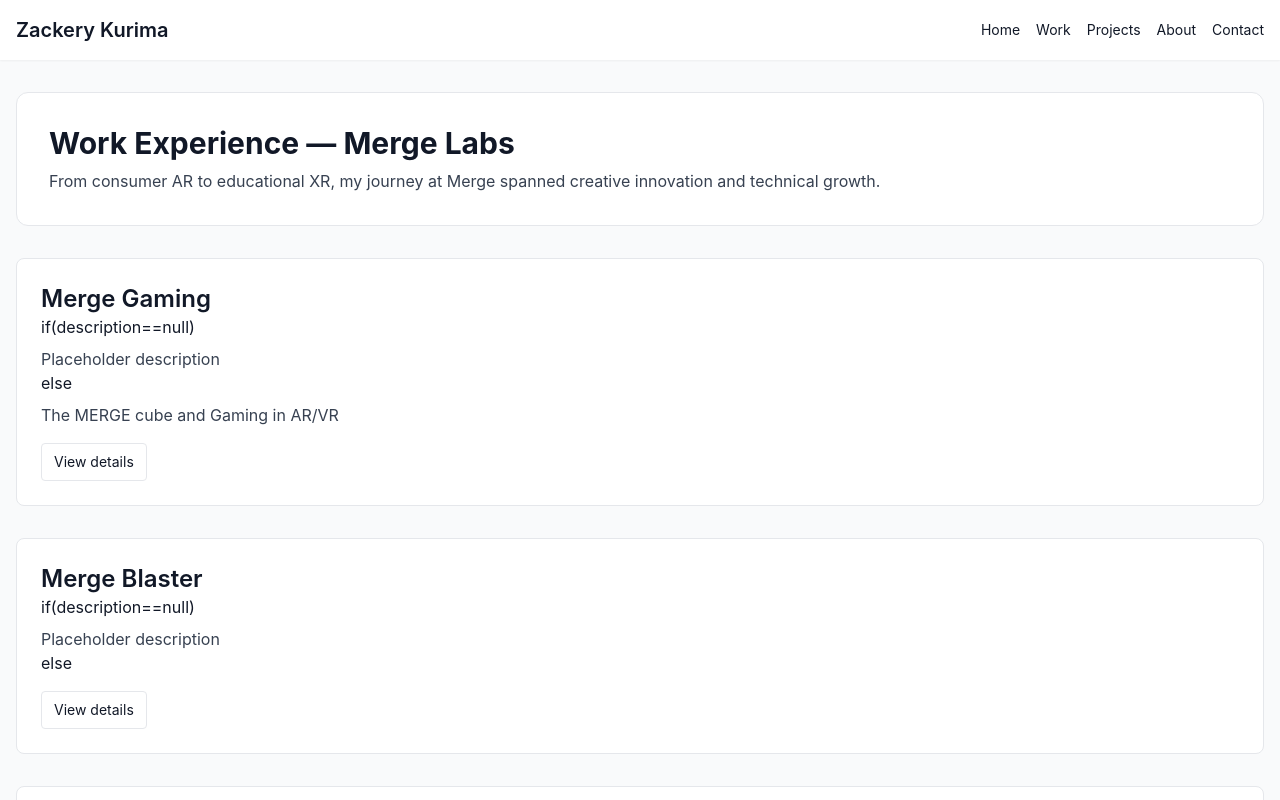
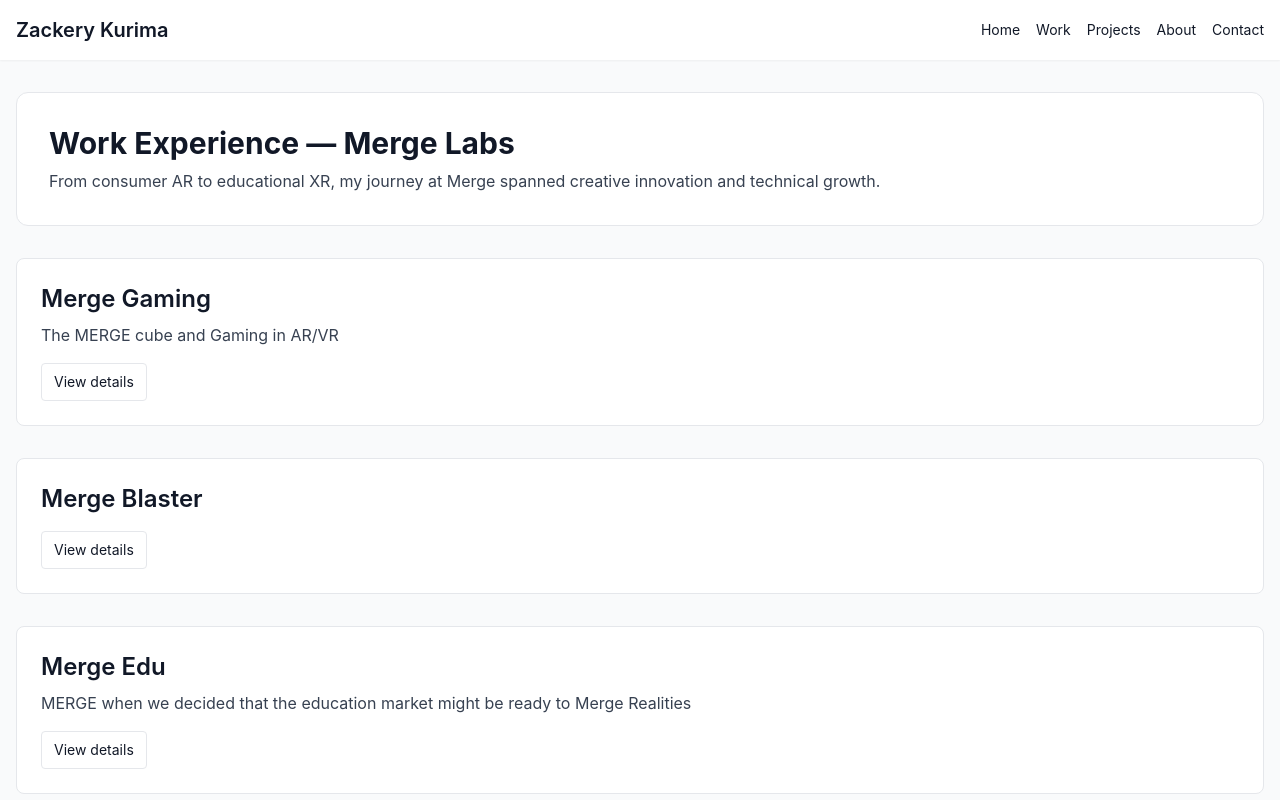
Before and after one commit to Zackery-Kiyoshi/PersonalWebsiteZack, a React (Vite) app: page /work in a window 1280 px wide. Shown: the top 800 px of the page. Built offline with nearby package versions, Linux system fonts and the light colour scheme.

Commit message:
fix for stupid placeholder logic (woow js)

```diff
--- a/src/pages/Work.jsx
+++ b/src/pages/Work.jsx
@@ -23,9 +23,6 @@
   return (
     <div className="rounded-lg p-6 bg-white border">
       <h2 className="text-2xl font-semibold">{title}</h2>
-      if(description==null)
-        <p className="text-gray-700 mt-2">Placeholder description</p>
-      else
         <p className="text-gray-700 mt-2">{description}</p>
       <div className="mt-4">
         <Link to={link} className="inline-block px-3 py-2 border rounded text-sm hover:bg-gray-50">View details</Link>
```
